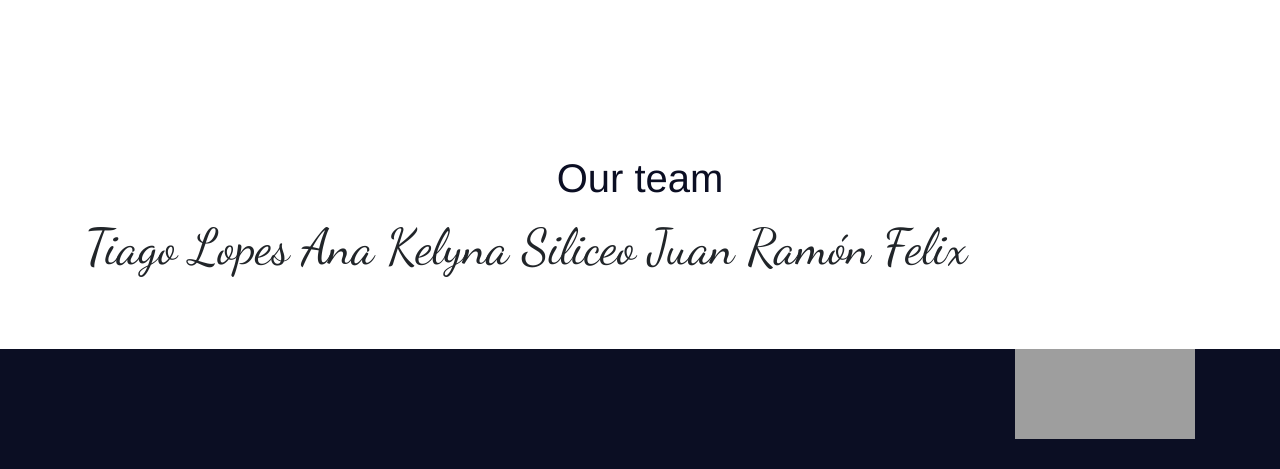
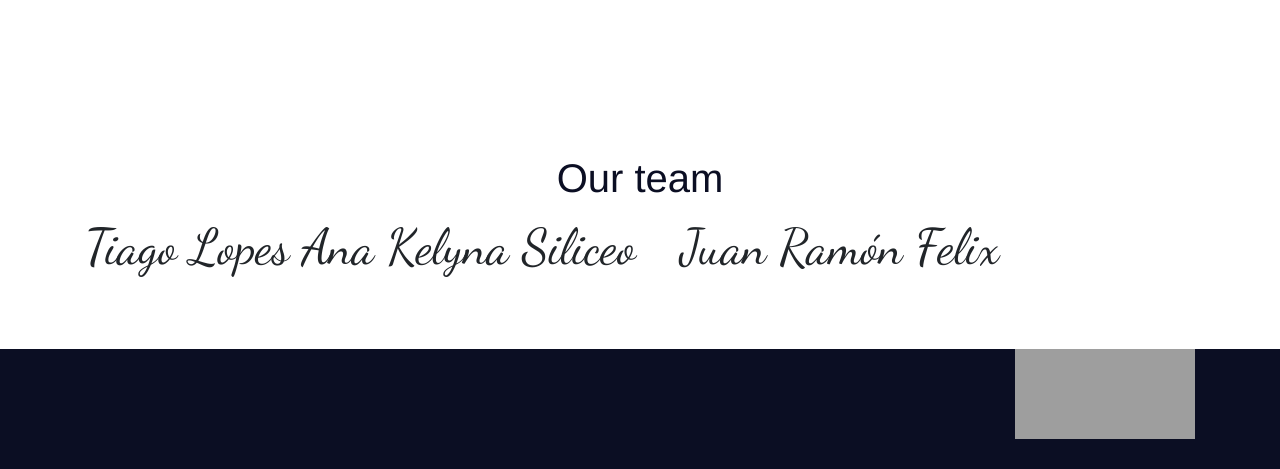
Before and after one commit to AnaKelyna/Final_elbueno, a Flask app: page /about_us/ in a window 1280 px wide. Shown: the part 729-1198 px from the top of the page. Run offline with Flask 2, Linux system fonts and the light colour scheme; parts of the project's set-up code (start-up, migrations or seed data) failed here and were passed over; some libraries are stand-ins or nearby versions; grey boxes are pictures that could not be loaded.

Commit message:
Update about_us.html

```diff
--- a/templates/about_us.html
+++ b/templates/about_us.html
@@ -120,9 +120,9 @@
     </div>
     <div style="align-items: center;" class="container">
         <ul style="align-items: center;" class="list-inline">
-            <li style="font-size: 50px" class="list-inline-item">Tiago Lopes</li>
-            <li style="font-size: 50px" class="list-inline-item">Ana Kelyna Siliceo</li>
-            <li style="font-size: 50px" class="list-inline-item">Juan Ramón Felix</li>
+            <li style="font-size: 50px;" class="list-inline-item">Tiago Lopes</li>
+            <li style="font-size: 50px; margin-right: 40px;" class="list-inline-item">Ana Kelyna Siliceo</li>
+            <li style="font-size: 50px; margin-right: 40px;" class="list-inline-item">Juan Ramón Felix</li>
         </ul>
     </div>
     <br>
```
